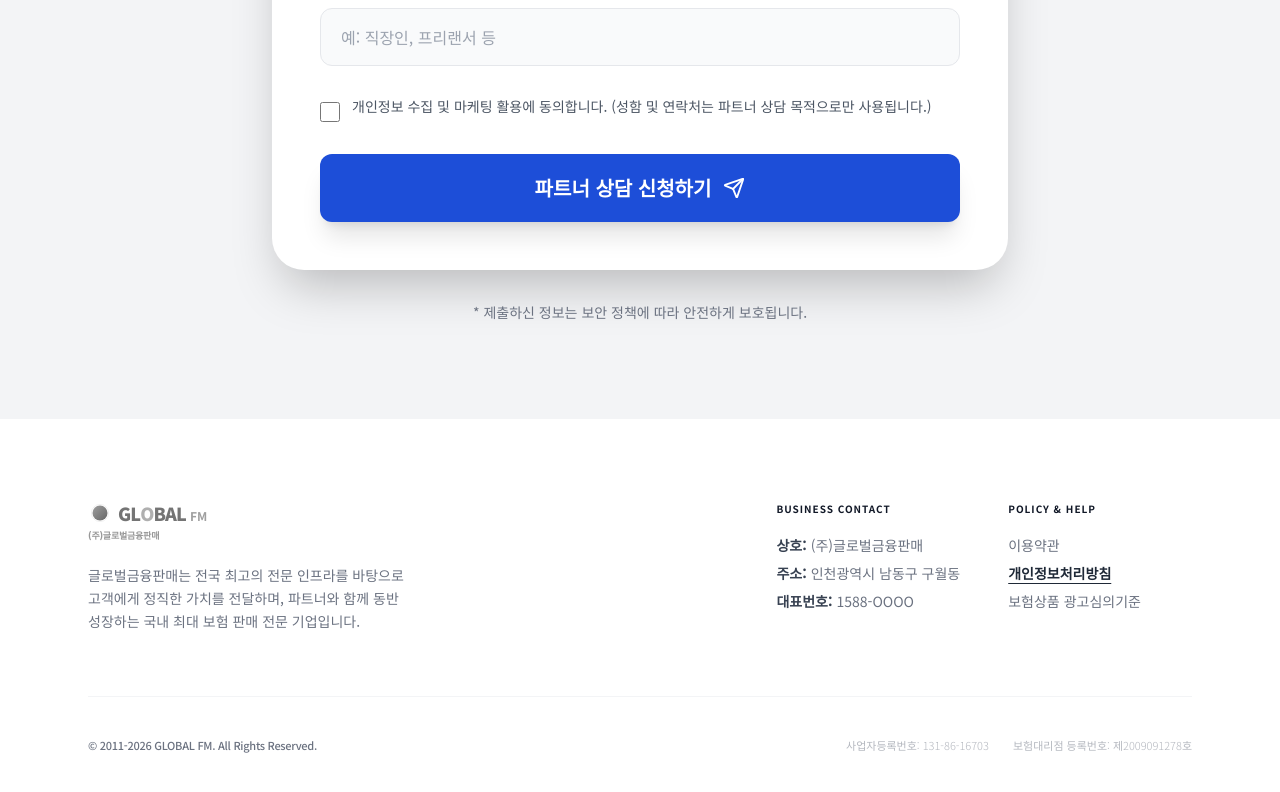
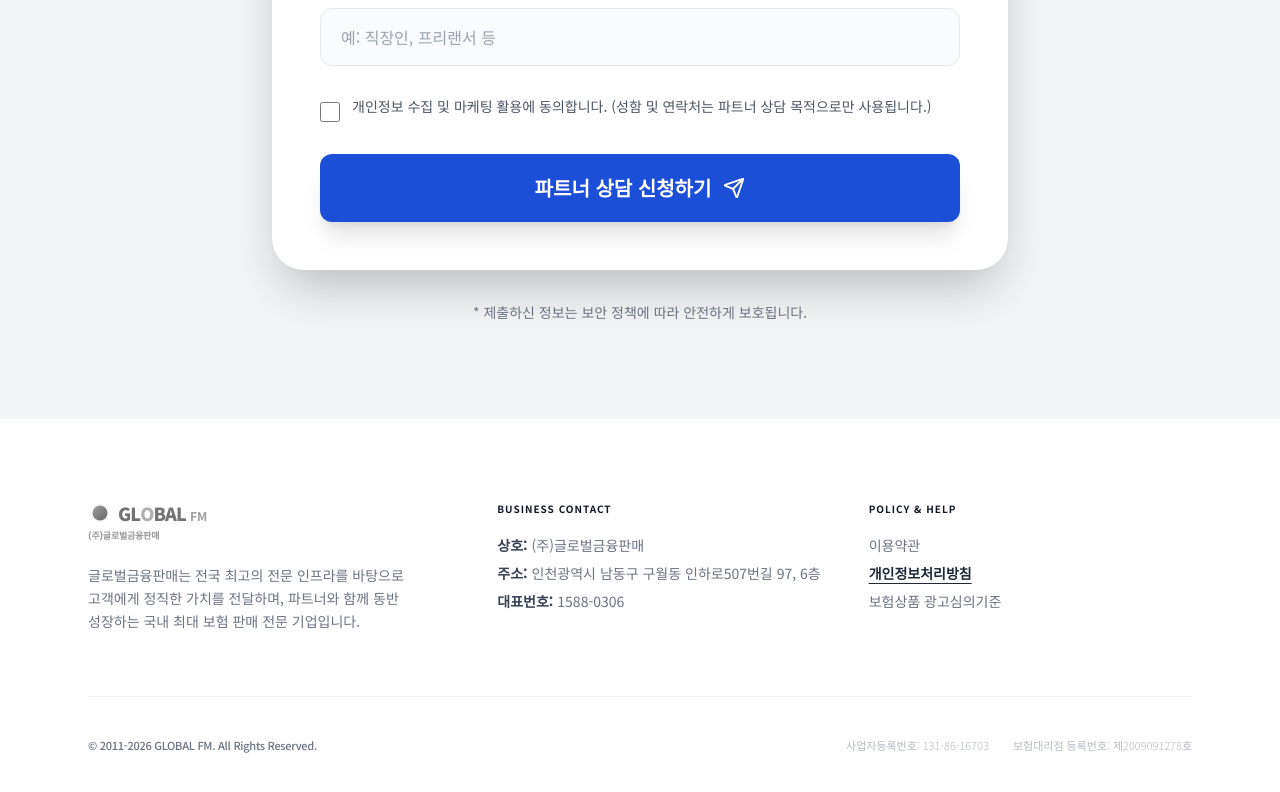
Before and after one commit to myneoego/NJobPartners, a React (Vite) app: page / in a window 1280 px wide. Shown: the part 3162-3954 px from the top of the page. Built offline with nearby package versions, Linux system fonts and the light colour scheme.

Commit message:
Update business contact information in Footer

```diff
--- a/components/Footer.tsx
+++ b/components/Footer.tsx
@@ -34,8 +34,8 @@ const Footer: React.FC = () => {
               <h4 className="text-gray-900 font-bold uppercase tracking-widest text-[10px]">Business Contact</h4>
               <div className="space-y-2">
                 <p><span className="font-bold text-gray-700">상호:</span> (주)글로벌금융판매</p>
-                <p><span className="font-bold text-gray-700">주소:</span> 인천광역시 남동구 구월동</p>
-                <p><span className="font-bold text-gray-700">대표번호:</span> 1588-OOOO</p>
+                <p><span className="font-bold text-gray-700">주소:</span> 인천광역시 남동구 구월동 인하로507번길 97, 6층</p>
+                <p><span className="font-bold text-gray-700">대표번호:</span> 1588-0306</p>
               </div>
             </div>
             <div className="space-y-4">
```
